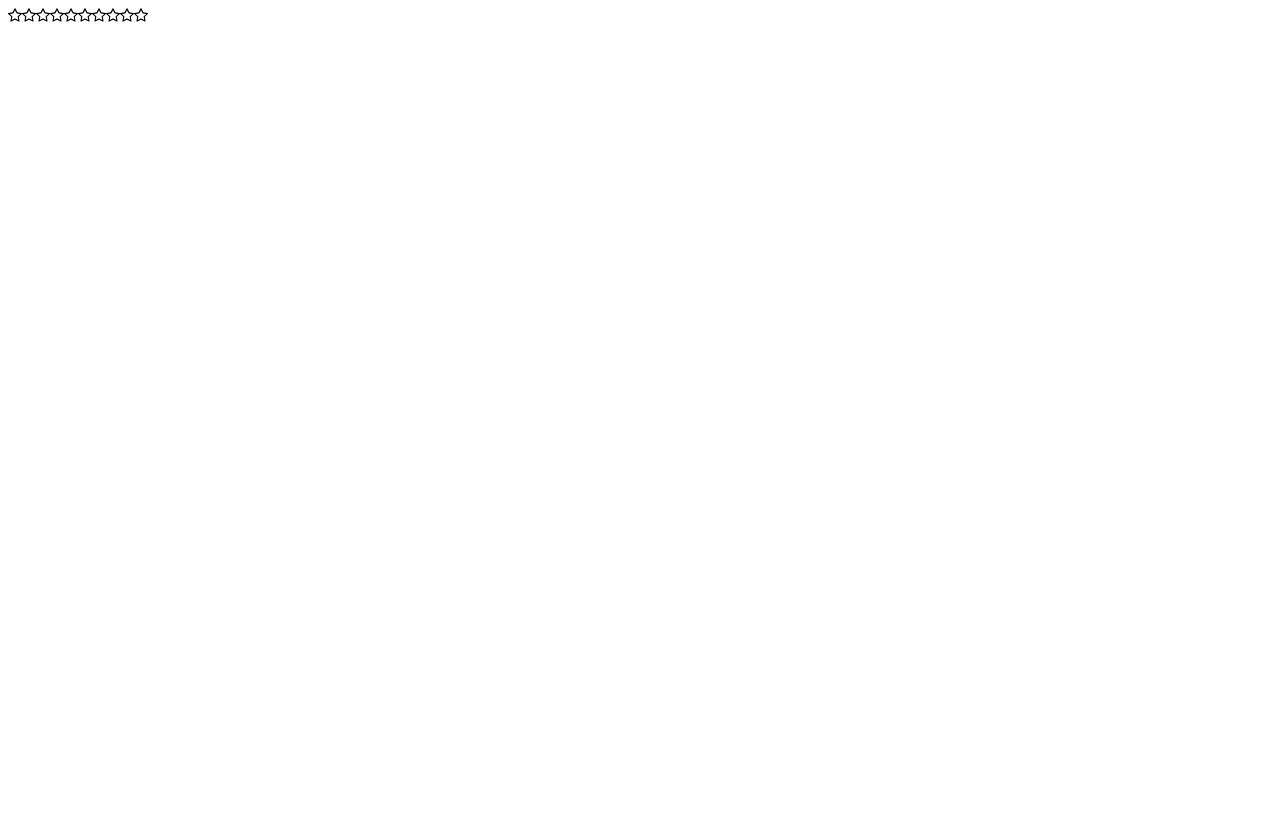
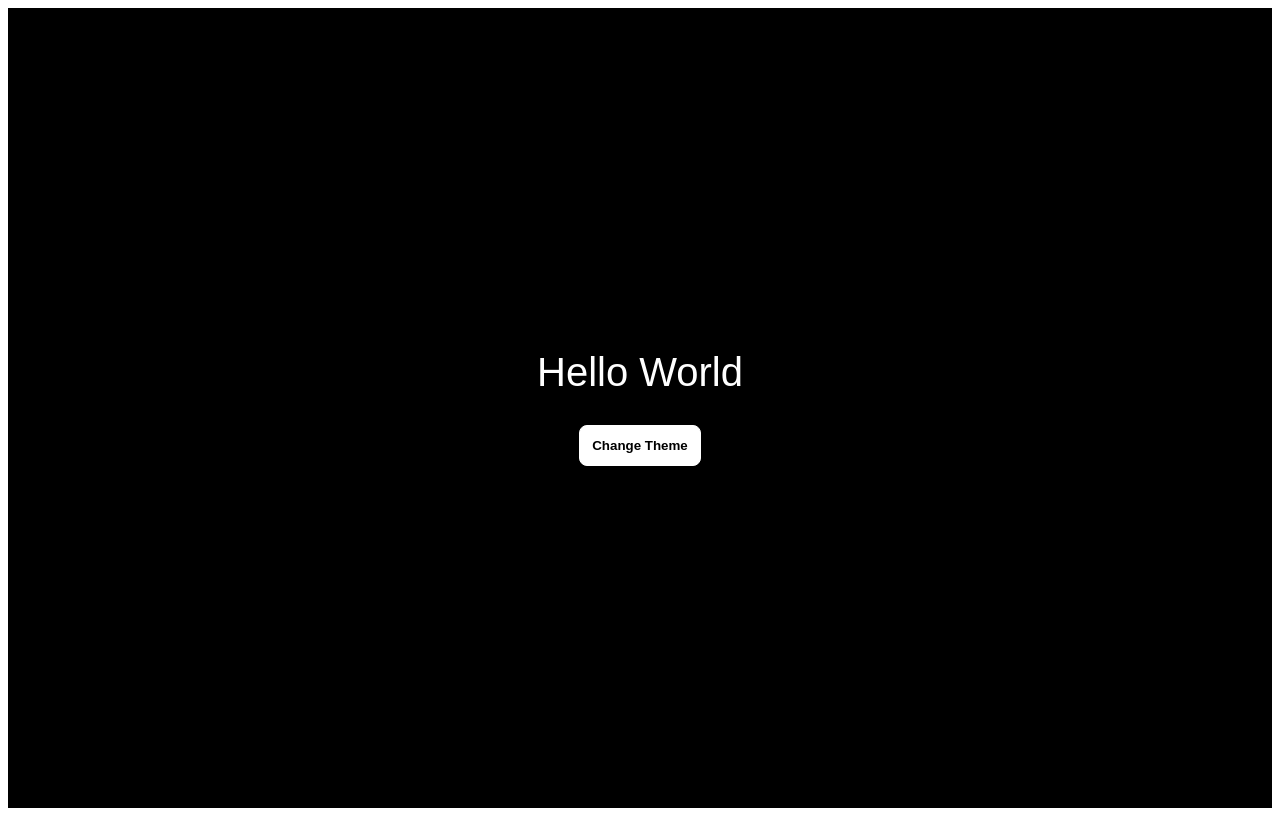
Before and after one commit to Nkbalaji2002/TicTacToe, a React (Vite) app: page / in a window 1280 px wide. Built offline with nearby package versions, Linux system fonts and the light colour scheme.

Commit message:
Dark Theme changes

```diff
--- a/src/App.jsx
+++ b/src/App.jsx
@@ -1,5 +1,5 @@
 import React from "react";
-import Star_Rating from "./components/Star_Rating";
+import DarkTheme from "./components/DarkTheme";
 
 const App = () => {
   return (
@@ -7,7 +7,8 @@
       {/* <h1>Hello World from React</h1> */}
       {/* <Accordian /> */}
       {/* <RandomColor /> */}
-      <Star_Rating />
+      {/* <Star_Rating /> */}
+      <DarkTheme />
     </>
   );
 };
--- /dev/null
+++ b/src/components/DarkTheme/index.jsx
@@ -0,0 +1,27 @@
+import React, { useState } from "react";
+import "./style.css";
+import useLocalStorage from "./localStorge";
+
+const DarkTheme = () => {
+  const [theme, setTheme] = useLocalStorage("theme", "dark");
+
+  const handleToggleTheme = () => {
+    console.log("Button Clicked");
+    setTheme(theme === "light" ? "dark" : "light");
+  };
+
+  console.log(theme);
+
+  return (
+    <>
+      <div className="light-dark-mode" data-theme={theme}>
+        <div className="container">
+          <p>Hello World</p>
+          <button onClick={handleToggleTheme}>Change Theme</button>
+        </div>
+      </div>
+    </>
+  );
+};
+
+export default DarkTheme;
--- /dev/null
+++ b/src/components/DarkTheme/localStorge.jsx
@@ -0,0 +1,26 @@
+import { useEffect, useState } from "react";
+
+const useLocalStorage = (key, defaultValue) => {
+  const [value, setValue] = useState(() => {
+    let currentValue;
+
+    try {
+      currentValue = JSON.parse(
+        localStorage.getItem(key) || String(defaultValue)
+      );
+    } catch (error) {
+      console.log(error);
+      currentValue = defaultValue;
+    }
+
+    return currentValue;
+  });
+
+  useEffect(() => {
+    localStorage.setItem(key, JSON.stringify(value));
+  }, [key, value]);
+
+  return [value, setValue];
+};
+
+export default useLocalStorage;
--- /dev/null
+++ b/src/components/DarkTheme/style.css
@@ -0,0 +1,48 @@
+:root {
+  --background: #fff;
+  --text-primary: #000;
+  --button-bg: #000;
+  --button-text: #fff;
+  font-family: Arial, Helvetica, sans-serif;
+}
+
+[data-theme="dark"] {
+  --background: #000;
+  --text-primary: #fff;
+  --button-bg: #fff;
+  --button-text: #000;
+}
+
+.light-dark-mode {
+  background-color: var(--background);
+  height: 100vh;
+  display: flex;
+  flex-direction: column;
+  justify-content: center;
+  font-size: 20px;
+  transition: all 0.5s;
+}
+
+.light-dark-mode .container {
+  display: flex;
+  justify-content: center;
+  align-items: center;
+  flex-direction: column;
+  gap: 30px;
+}
+
+.light-dark-mode .container p {
+  color: var(--text-primary);
+  font-size: 40px;
+  margin: 0px;
+}
+
+.light-dark-mode .container button {
+  background-color: var(--button-bg);
+  border: 1px solid var(--button-bg);
+  color: var(--button-text);
+  padding: 12px;
+  border-radius: 8px;
+  font-weight: 600;
+  cursor: pointer;
+}
```
